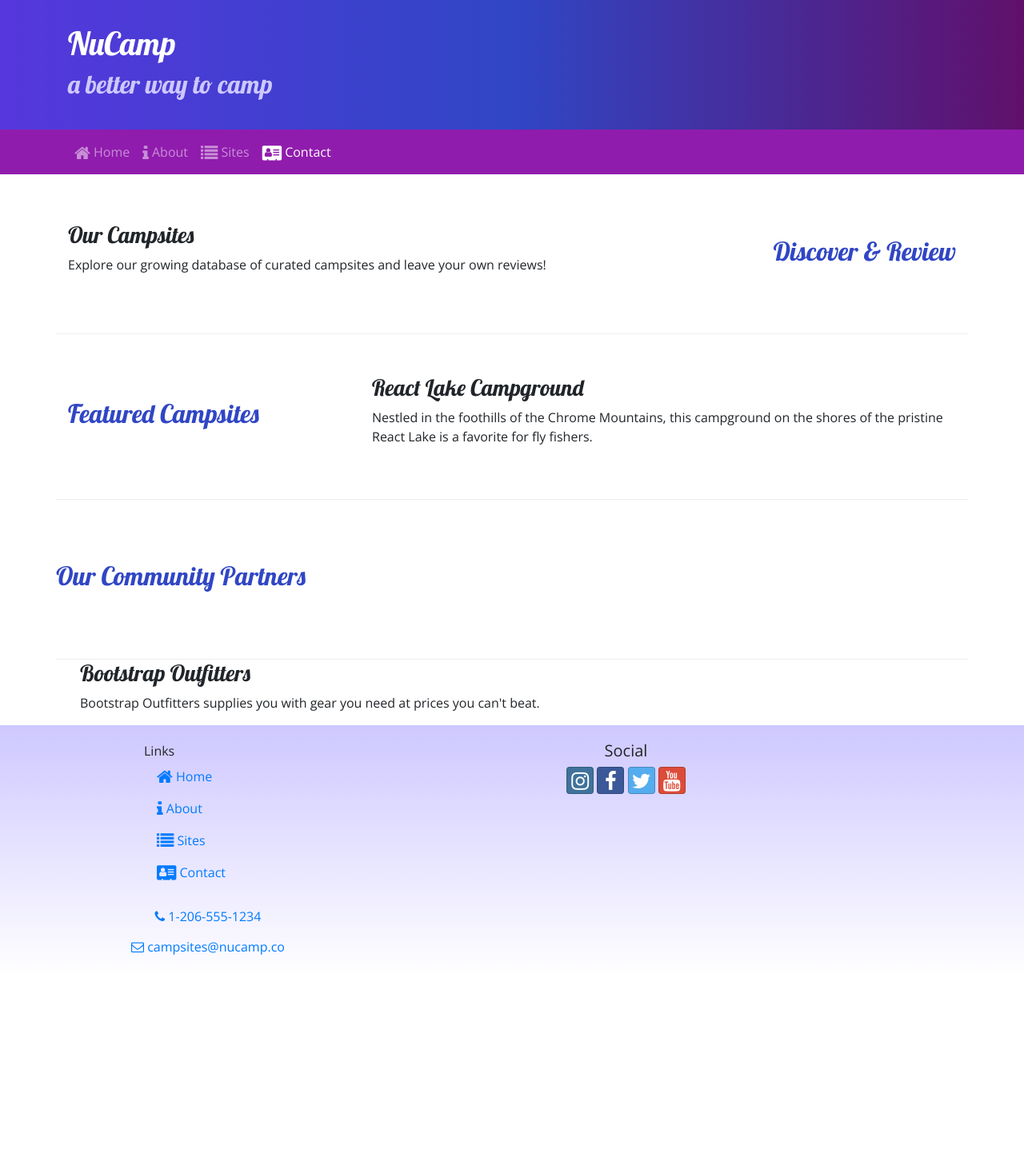
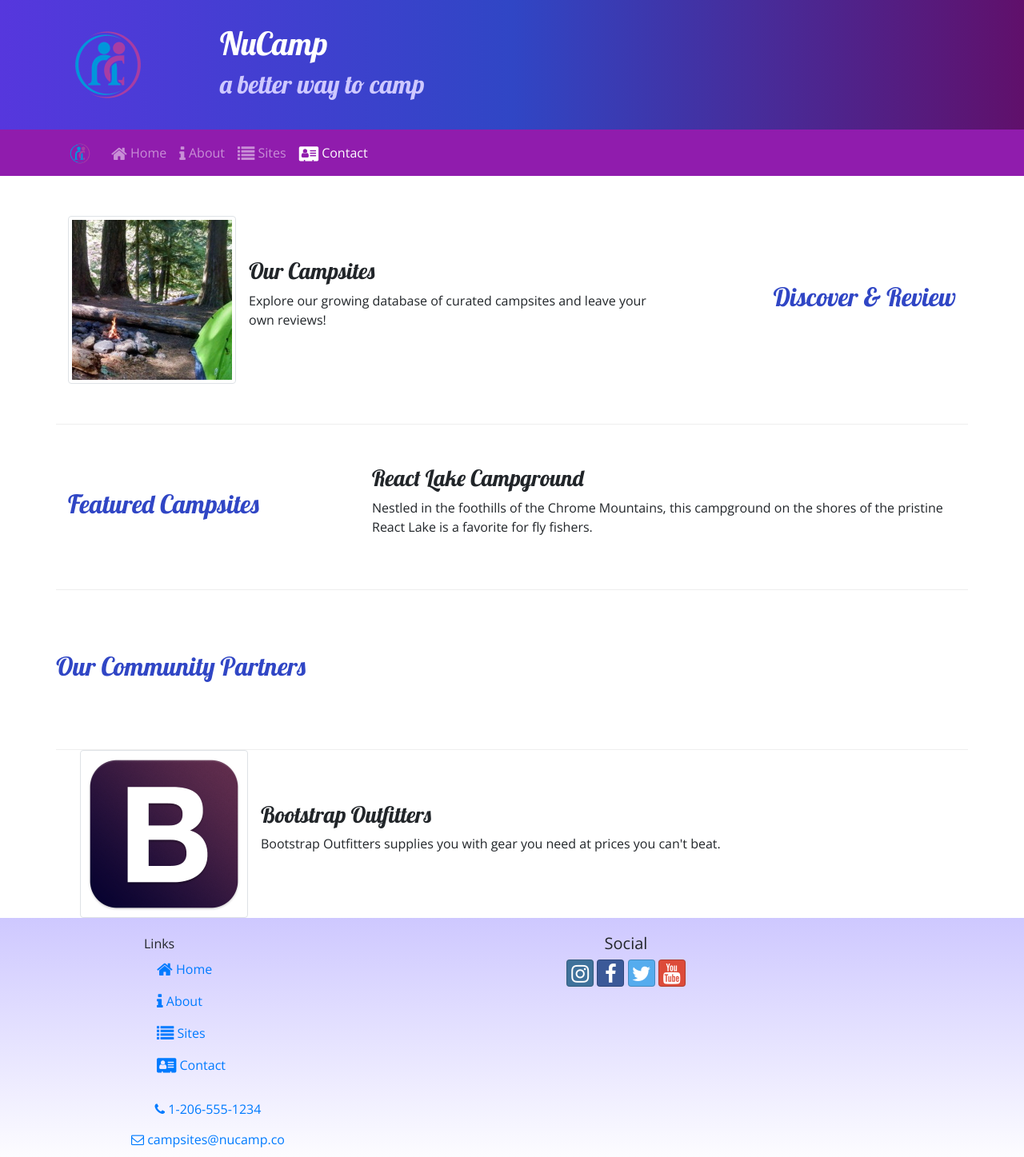
Before and after one commit to lucashb7/nucampsite, a website: page index.html in a window 1280 px wide. Shown: the whole page at 80% size. Before the commit the page ends 1223 px from the top, so only its background shows below. Drawn offline with nearby package versions, Linux system fonts and the light colour scheme.

Commit message:
Images and Media

```diff
--- a/index.html
+++ b/index.html
@@ -23,6 +23,9 @@
     <header class="jumbotron jumbotron-fluid">
         <div class="container">
             <div class="row">
+                <div class="col-4 col-sm-3 col-md-2 align-self-center">
+                    <img src="img/logo.png" class="img-fluid" />
+                </div>
                 <div class="col">
             <h1>NuCamp</h1>
             <h2>a better way to camp</h2>
@@ -33,7 +36,8 @@
 
     <nav class="navbar navbar-expand-sm navbar-dark sticky-top">
         <div class="container">
-            <button class="navbar-toggler ml-auto" type="button" data-toggle="collapse" data-target="#nucampNavbar">
+            <a class="navbar-brand" href="#"><img src="img/logo.png" height="30" width="30" /></a>
+            <button class="navbar-toggler" type="button" data-toggle="collapse" data-target="#nucampNavbar">
                 <span class="navbar-toggler-icon"></span>
             </button>
             <div class="collapse navbar-collapse" id="nucampNavbar">
@@ -53,8 +57,13 @@
                 <h2 class="text-sm-right">Discover & Review</h2>
             </div>
             <div class="col">
-               <h3>Our Campsites</h3>
-                <p class="d-none d-sm-block">Explore our growing database of curated campsites and leave your own reviews!</p>
+                <div class="media">
+                    <img class="d-flex mr-3 img-thumbnail" src="img/breadcrumb-trail-thumb.jpg" alt="Breadcrumb Trail Thumbnail" />
+                    <div class="media-body align-self-center">
+                        <h3>Our Campsites</h3>
+                        <p class="d-none d-sm-block">Explore our growing database of curated campsites and leave your own reviews!</p>
+                    </div>
+                </div>
             </div>
         </div>
 
@@ -73,8 +82,13 @@
                 <h2 class="text-sm-right">Our Community Partners</h2>
             </div>
             <div class="col">
-                <h3>Bootstrap Outfitters</h3>
-                <p class="d-none d-sm-block">Bootstrap Outfitters supplies you with gear you need at prices you can't beat.</p>
+                <div class="media">
+                    <img class="d-flex mr-3 img-thumbnail" src="img/bootstrap-thumb.png" alt="Bootstrap Outfiters" />
+                    <div class="media-body align-self-center">
+                        <h3>Bootstrap Outfitters</h3>
+                        <p class="d-none d-sm-block">Bootstrap Outfitters supplies you with gear you need at prices you can't beat.</p>
+                    </div>
+                </div>
             </div>
         </div>
     </div>
```
Also changed, not shown: aboutus.html (+7 -3 lines), contactus.html (+7 -3 lines), img/bootstrap-thumb.png (added), img/breadcrumb-trail-thumb.jpg (added), img/breadcrumb-trail.jpg (added), img/chrome-river-thumb.jpg (added), img/chrome-river.jpg (added), img/logo.png (added), img/react-lake-thumb.jpg (added), img/react-lake.jpg (added).
